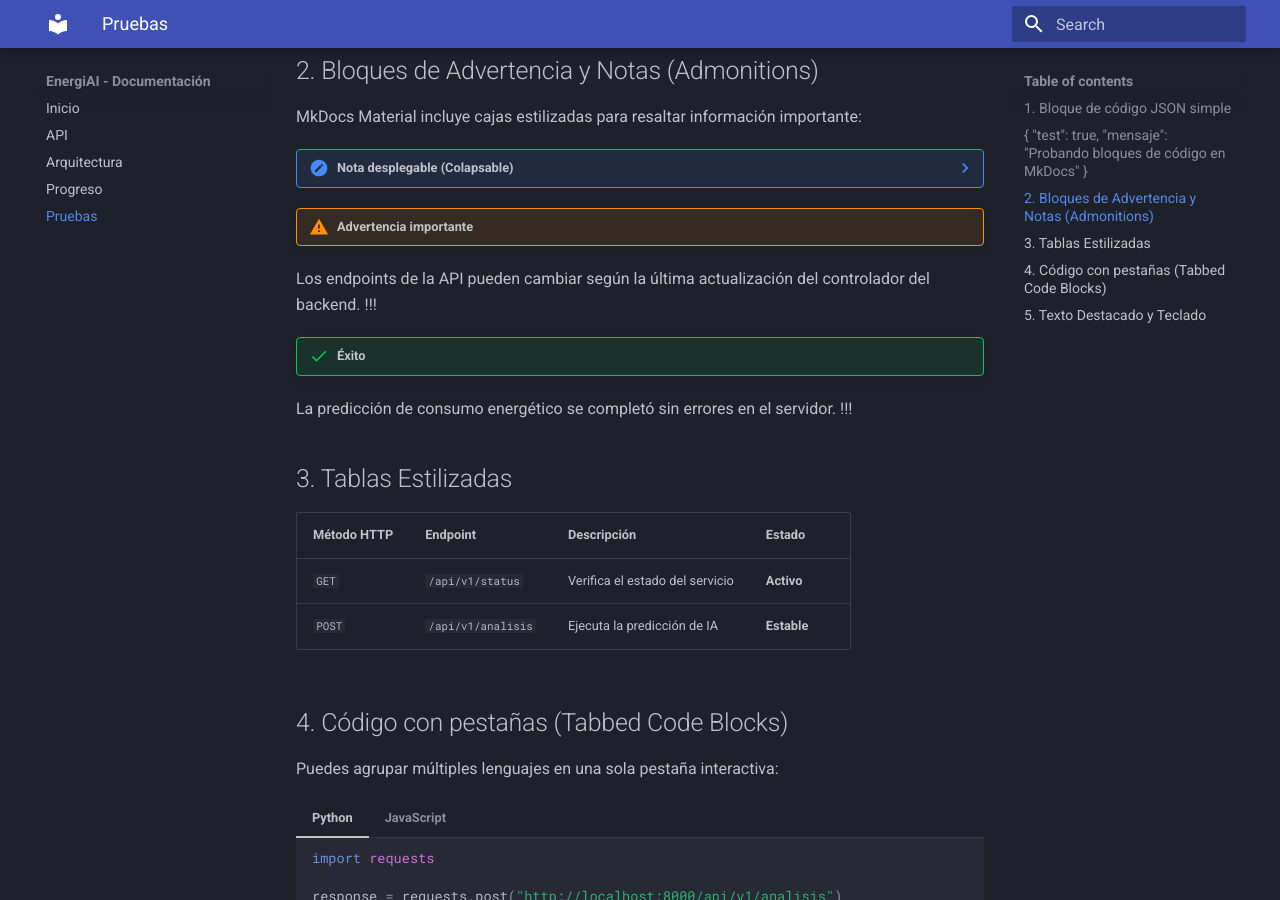
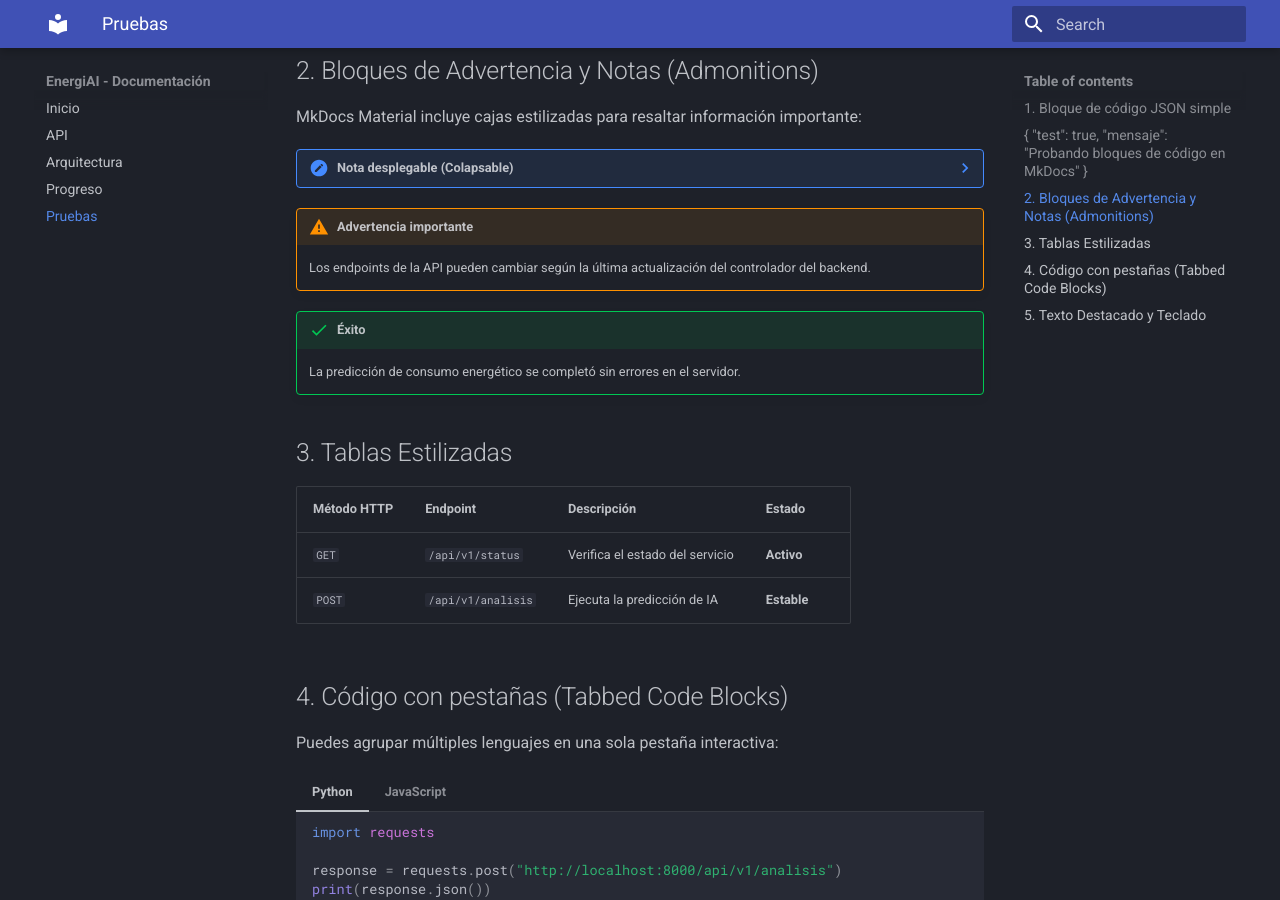
Before and after one commit to No-Country-simulation/G9-LATAM-TEAM-54, an MkDocs documentation site: the page built from docs/test.md, in a window 1280 px wide and 900 px high, scrolled down 485 px. Built offline with MkDocs 1.6.1 and Material for MkDocs 9.7.7, drawn with Linux system fonts in a browser that asks for light colours.

```diff
--- a/docs/test.md
+++ b/docs/test.md
@@ -20,12 +20,10 @@ MkDocs Material incluye cajas estilizadas para resaltar información importante:
     Este contenido está oculto por defecto y se despliega al hacer clic. Ideal para notas largas o ejemplos de código opcionales.
 
 !!! warning "Advertencia importante"
-Los endpoints de la API pueden cambiar según la última actualización del controlador del backend.
-!!!
+    Los endpoints de la API pueden cambiar según la última actualización del controlador del backend.
 
 !!! success "Éxito"
-La predicción de consumo energético se completó sin errores en el servidor.
-!!!
+    La predicción de consumo energético se completó sin errores en el servidor.
 
 ## 3. Tablas Estilizadas
 
```
